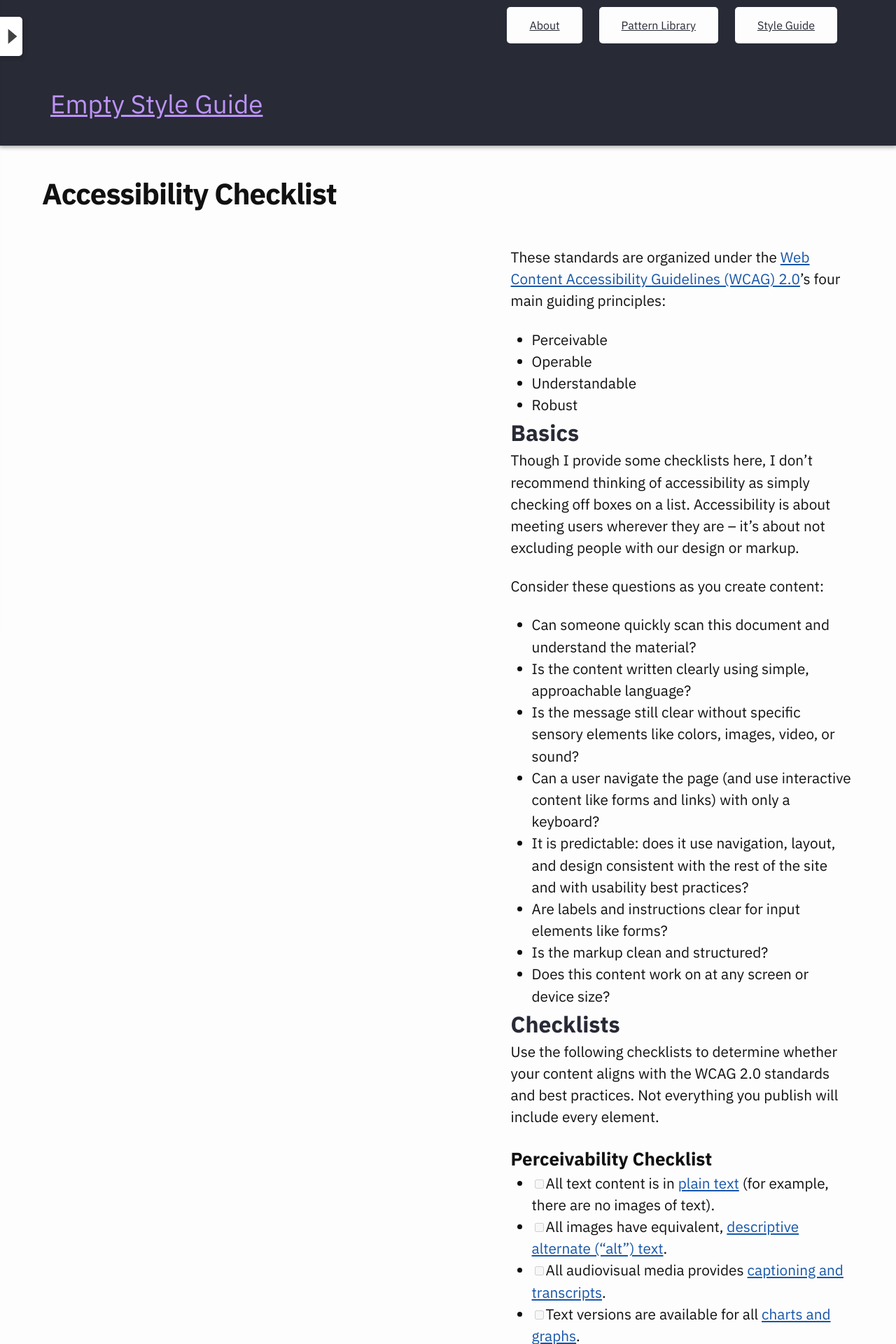
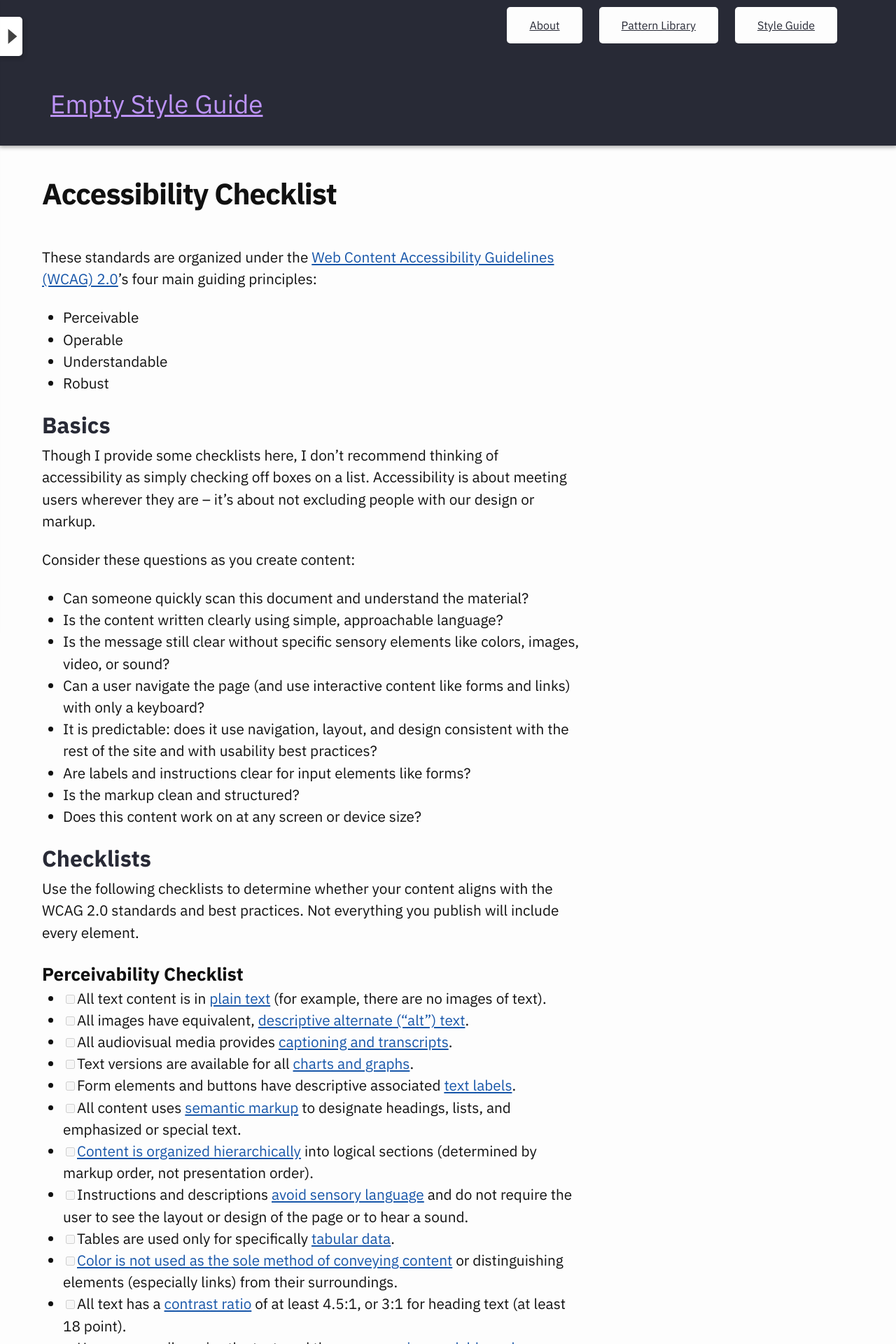
Before and after one commit to admturner/empty-style-guide, a Jekyll site: the page built from _styleguide/accessibility.md, in a window 1280 px wide. Shown: the top 1920 px of the page at 70% size. Built offline with Jekyll 4.4.1, drawn with Linux system fonts in a browser that asks for light colours.

Commit message:
Rearrange some elements on the content grid

```diff
--- a/_sass/partials/_layout.scss
+++ b/_sass/partials/_layout.scss
@@ -22,6 +22,7 @@ body {
 main {
     max-width: 72.5rem;
     margin: 3rem auto;
+    padding: 0 1rem;
 }
 
 .site-footer {
@@ -40,26 +41,34 @@ main {
 
 article {
     display: grid;
-    grid: "article-header article-header" 1fr /* row */
-          "section-one section-two" auto /* row */
-          "section-three section-three" auto /* row */
-          / minmax(100px, 1.3fr) minmax(100px, 1fr); /* columns */
+    grid: "post-header post-header-aside" 1fr
+          "section-one section-two" auto
+          "section-three section-three" auto
+          "section-four section-four" auto
+          / minmax(100px, 80ch) minmax(100px, 1fr); /* columns */
     grid-gap: 1.5rem 2rem;
 
-    header {
-        grid-area: article-header;
+    .post-header {
+        grid-area: post-header;
     }
 
-    .pattern-source {
-        grid-area: section-one;
+    .post-meta {
+        grid-area: post-header-aside;
     }
 
+    .post-content,
     .pattern-usage {
-        grid-area: section-two;
+        grid-area: section-one / span 2;
+        max-width: 50em; /* For browsers that don't support `ch` */
+        max-width: 80ch;
     }
 
     .pattern-demo {
         grid-area: section-three;
+    }
+
+    .pattern-source {
+        grid-area: section-four;
     }
 }
 
@@ -310,6 +319,7 @@ nav {
 .pattern-demo-meta {
     align-items: center;
     display: flex;
+    flex-wrap: wrap;
     justify-content: flex-end;
 
     h2 {
@@ -361,13 +371,8 @@ nav {
     margin-bottom: $spacing-unit;
 
     h2 {
-        @include relative-font-size(2);
-
-        @include media-query($on-laptop) {
-
-            @include relative-font-size(1.75);
-
-        }
+        font-size: 2rem;
+        margin: 1.25rem 0 .25rem;
     }
 
     h3 {
```
Also changed, not shown: CHANGELOG.md.
